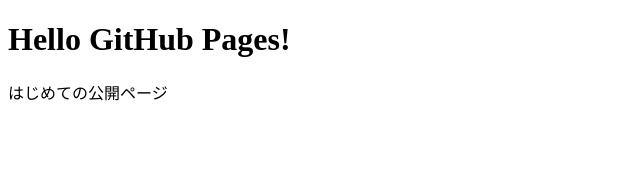
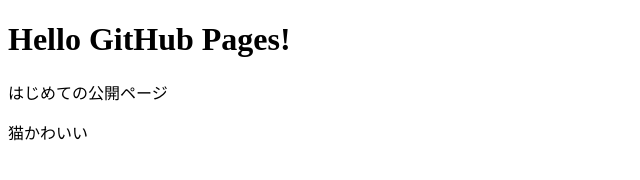
Before and after one commit to yukiko-29/my-first-page, a plain HTML site: page index.html in a window 1280 px wide. Shown: the full height of the page, 0-640 px from the left. Drawn offline with Linux system fonts and the light colour scheme.

Commit message:
Update index.html

```diff
--- a/index.html
+++ b/index.html
@@ -7,5 +7,6 @@
 <body>
   <h1>Hello GitHub Pages!</h1>
   <p>はじめての公開ページ</p>
+  <p>猫かわいい</p>
 </body>
 </html>
```
